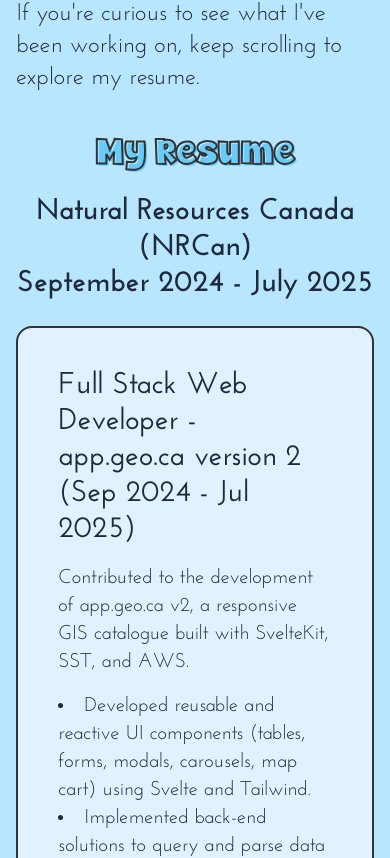
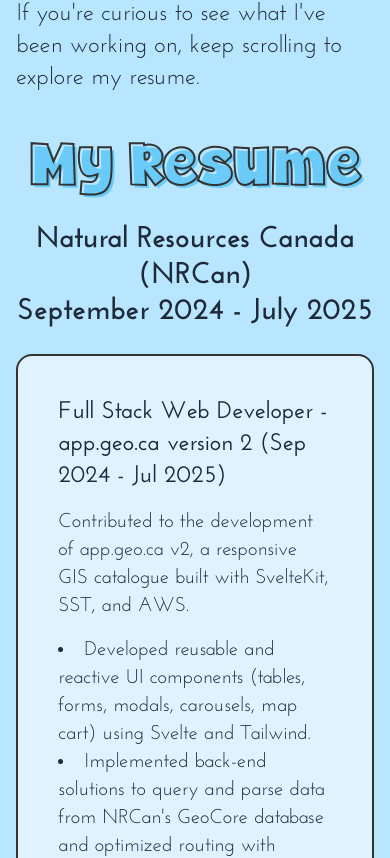
Before and after one commit to LBercovitch/portfolio, a React (Vite) app in the folder portfolio/: page /#/about in a window 390 px wide. Shown: the part 1146-2004 px from the top of the page. Built offline with nearby package versions, Linux system fonts and the light colour scheme.

Commit message:
modifying about page css

```diff
--- a/portfolio/src/components/nav/horizontal-nav.jsx
+++ b/portfolio/src/components/nav/horizontal-nav.jsx
@@ -7,7 +7,10 @@
   const bgHoverColorCSS = colorMap[colorName].bgHover;
 
   return (
-    <nav className={`hidden md:flex justify-between items-center sticky top-0 z-10 w-full h-24 ${bgColorCSS} border-b-3 border-gray-800`}>
+    <nav
+      className={`hidden md:flex justify-between items-center sticky top-0 z-10
+        w-full h-24 ${bgColorCSS} border-b-3 border-gray-800`}
+    >
       <div className="h-full">
         <Link
           to="/"
--- a/portfolio/src/components/time-line/project.jsx
+++ b/portfolio/src/components/time-line/project.jsx
@@ -14,7 +14,7 @@
 
   return (
     <div>
-      <h4 className="font-josefin-sans-semibold text-3xl mb-2">
+      <h4 className="font-josefin-sans-semibold text-2xl md:text-3xl mb-2">
         {position} - {projectName} ({formatDateFromString(projDates.start, 'short')} - {formatDateFromString(projDates.end, 'short')})
       </h4>
       <p className="mt-4">
--- a/portfolio/src/components/time-line/time-line.jsx
+++ b/portfolio/src/components/time-line/time-line.jsx
@@ -4,7 +4,7 @@
 
 function TimeLine() {
   return (
-    <div className="font-josefin-sans text-gray-800 text-xl md:mb-24 md:pl-20 md:border-l-5 md:border-[#333]">
+    <div className="font-josefin-sans text-gray-800 text-xl">
       {resumeItems.map(({ id, dates, organization, projects }) => (
         <div key={id}>
           <h2 className="w-full text-center font-josefin-sans-bold text-3xl md:text-5xl">
@@ -15,8 +15,6 @@
           </h3>
           {projects.map((project) => (
             <div key={project.id} className="relative mb-16 border-2 border-[#333] bg-sky-100 rounded-2xl p-10">
-              <span className="hidden md:block absolute left-[-98px] top-20 w-8 h-8 bg-[#6acbf8] border-4 border-[#333] rounded-full shadow-md" />
-              <span className="hidden md:block absolute left-[-70px] top-24 h-0.5 w-[68px] border-2 border-dashed border-t-[#333]" />
               <Project project={project} />
             </div>
           ))}
--- a/portfolio/src/index.css
+++ b/portfolio/src/index.css
@@ -168,10 +168,5 @@
 
 /****Annimated Menu Bar****/
 .bar1, .bar2, .bar3 {
-  @apply w-11;
-  @apply h-1.5;
-  @apply bg-[#333];
-  @apply my-1;
-  @apply rounded-full;
-  @apply transition duration-400;
+  @apply w-11 h-1.5 bg-[#333] my-1 rounded-full transition duration-400;
 }
--- a/portfolio/src/pages/about.jsx
+++ b/portfolio/src/pages/about.jsx
@@ -8,7 +8,7 @@
     <div className="bg-sky-200 grid place-items-center">
       <HorizontalNav colorName="sky" />
       <VerticalNav colorName="sky" />
-      <div className="flex flex-col pt-20 h-full min-h-screen w-11/12 md:w-180 lg:w-256 xl:w-300">
+      <div className="flex flex-col pt-8 md:pt-20 h-full min-h-screen w-11/12 md:w-180 lg:w-256 xl:w-300">
         <h1
           className="w-full text-center font-super-carnival text-transparent text-6xl sm:text-7xl lg:text-8xl xl:text-9xl
             text-stroke-color-[#333] text-stroke-width-[2px] sm:text-stroke-width-[3px] xl:text-stroke-width-[4px]
@@ -18,7 +18,7 @@
         </h1>
         <img
           src={`${import.meta.env.BASE_URL}/Leah.png`}
-          className="self-center object-cover mt-5 mb-12 md:mt-6 md:mb-16 lg:mt-8 lg:mb-24 h-48 w-48
+          className="self-center object-cover mt-5 mb-12 md:mt-6 md:mb-16 lg:mt-8 lg:mb-24 h-60 w-60
             md:h-72 md:w-72 lg:h-96 lg:w-96 xl:h-124 xl:w-124
             border-6 md:border-8 border-[#333] rounded-[30px] md:rounded-[60px] lg:rounded-[75px]
             shadow-[10px_10px_#6acbf8] md:shadow-[15px_15px_#6acbf8] lg:shadow-[20px_20px_#6acbf8]"
@@ -41,10 +41,10 @@
           If you're curious to see what I've been working on, keep scrolling to
           explore my resume.
         </p>
-        <h2 className="w-full my-5 md:my-6 lg:my-8
-          text-center font-super-carnival text-transparent text-4xl sm:text-6xl lg:text-7xl
+        <h2 className="w-full my-6 lg:my-8
+          text-center font-super-carnival text-transparent text-6xl lg:text-7xl
           text-stroke-color-[#333] text-stroke-width-[2px] lg:text-stroke-width-[3px]
-          text-shadow-[2px_2px_#6acbf8] sm:text-shadow-[3px_3px_#6acbf8] lg:text-shadow-[4px_4px_#6acbf8]"
+          text-shadow-[3px_3px_#6acbf8] lg:text-shadow-[4px_4px_#6acbf8]"
         >
           My Resume
         </h2>
--- a/portfolio/src/pages/contact.jsx
+++ b/portfolio/src/pages/contact.jsx
@@ -10,7 +10,7 @@
     <div className="bg-amber-200 grid place-items-center h-full min-h-screen font-josefin-sans text-2xl">
       <HorizontalNav colorName="amber" />
       <VerticalNav colorName="amber" />
-      <div className="flex flex-col pt-20 h-full min-h-screen w-11/12 md:w-180 lg:w-256 xl:w-300">
+      <div className="flex flex-col pt-8 md:pt-20 h-full min-h-screen w-11/12 md:w-180 lg:w-256 xl:w-300">
         <h1
           className="w-full text-center font-super-carnival text-transparent text-6xl sm:text-7xl lg:text-8xl xl:text-9xl
             text-stroke-color-[#333] text-stroke-width-[2px] sm:text-stroke-width-[3px] xl:text-stroke-width-[4px]
--- a/portfolio/src/pages/projects.jsx
+++ b/portfolio/src/pages/projects.jsx
@@ -6,7 +6,7 @@
     <div className="bg-lime-200 grid place-items-center h-full min-h-screen font-josefin-sans text-2xl">
       <HorizontalNav colorName="lime" />
       <VerticalNav colorName="lime" />
-      <div className="flex flex-col pt-20 h-full min-h-screen w-11/12 md:w-180 lg:w-256 xl:w-300">
+      <div className="flex flex-col pt-8 md:pt-20 h-full min-h-screen w-11/12 md:w-180 lg:w-256 xl:w-300">
         <h1
           className="w-full text-center font-super-carnival text-transparent text-6xl sm:text-7xl lg:text-8xl xl:text-9xl
             text-stroke-color-[#333] text-stroke-width-[2px] sm:text-stroke-width-[3px] xl:text-stroke-width-[4px]
```
